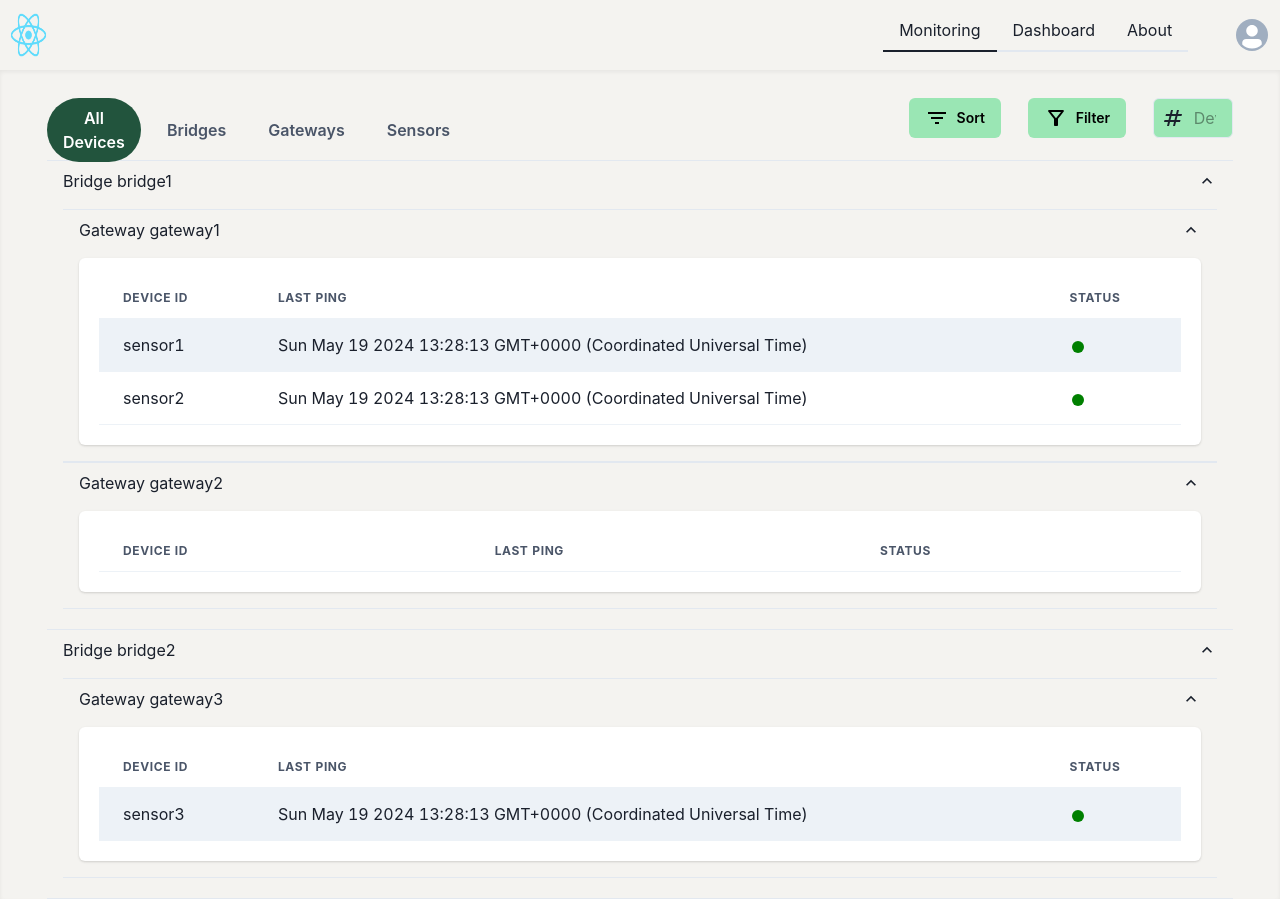
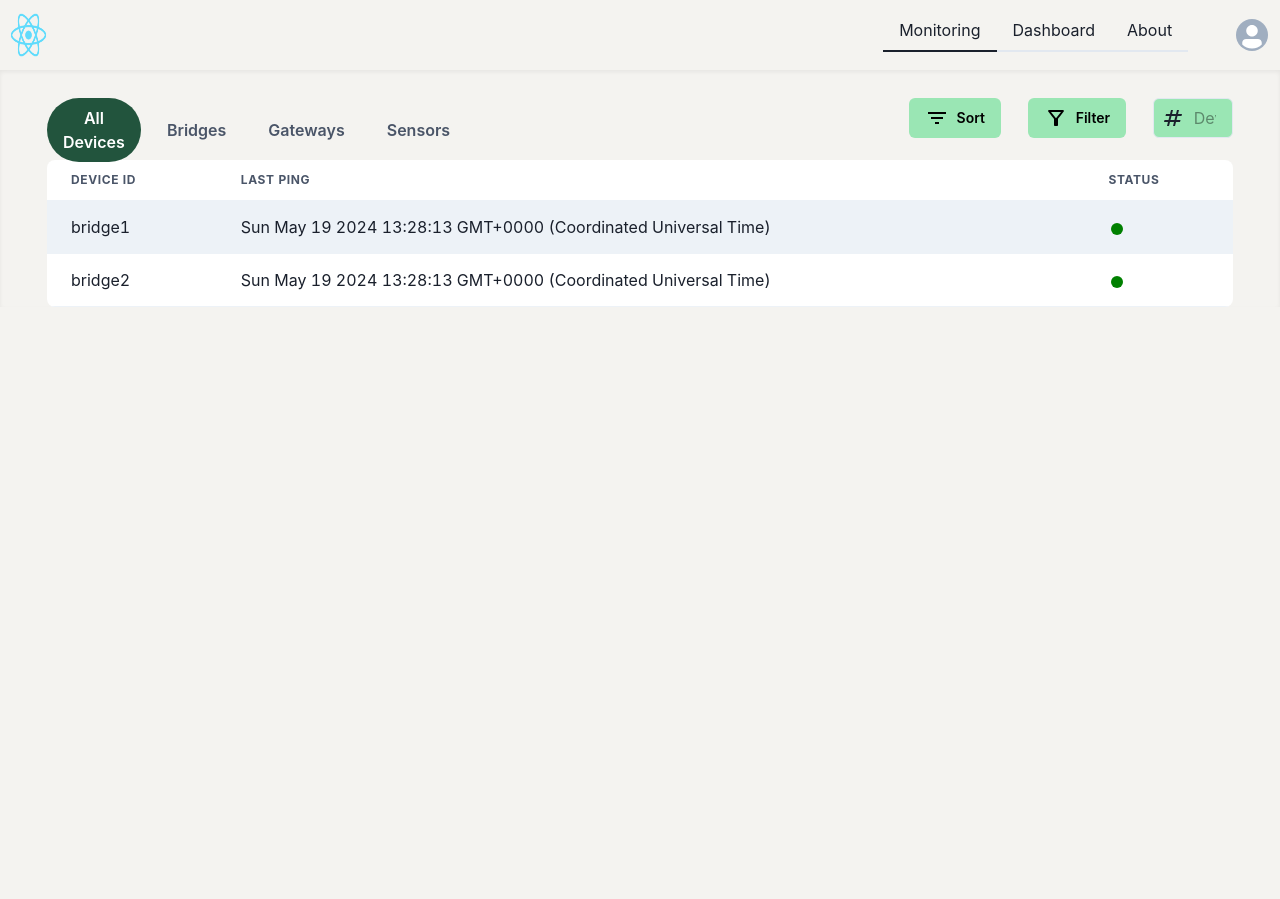
Before and after one commit to mikoMaz/monitoring-via-push-messages, a React (Create React App) app in the folder src/main/webclient/: page /monitoring in a window 1280 px wide. After the commit the page ends 800 px from the top, so only its background shows below. Built offline with nearby package versions, Linux system fonts and the light colour scheme.

Commit message:
single device view table

```diff
--- a/src/main/webclient/src/components/layout/button-with-icon.tsx
+++ b/src/main/webclient/src/components/layout/button-with-icon.tsx
@@ -1,5 +1,4 @@
-import { Button, ButtonProps, theme } from "@chakra-ui/react";
-import { IUIProps } from "../app-main/app-main";
+import { Button, ButtonProps } from "@chakra-ui/react";
 import { appProps } from "../../config/config";
 
 interface IButtonWithIconProps {
--- a/src/main/webclient/src/components/layout/monitoring-tables/all-devices-view/all-devices-view.tsx
+++ b/src/main/webclient/src/components/layout/monitoring-tables/all-devices-view/all-devices-view.tsx
@@ -2,8 +2,7 @@ import { Accordion } from "@chakra-ui/react";
 import { DeviceModel } from "../../../../types/deviceModel";
 import { BridgeRowView } from "./components/bridge-row-view";
 
-export const AllDevicesView = (model: DeviceModel) => {
-
+export const AllDevicesView = ({ model }: { model: DeviceModel }) => {
   return (
     <Accordion defaultIndex={[0, 1]} allowMultiple>
       {model.bridges.map((bridge) => {
--- a/src/main/webclient/src/components/layout/monitoring-tables/all-devices-view/components/sensors-table.tsx
+++ b/src/main/webclient/src/components/layout/monitoring-tables/all-devices-view/components/sensors-table.tsx
@@ -1,6 +1,4 @@
 import {
-  Card,
-  CardBody,
   Table,
   TableContainer,
   Tbody,
@@ -17,9 +15,7 @@ interface ISensorsTableProps {
 
 export const SensorsTable = ({ sensors }: ISensorsTableProps) => {
   return (
-    <Card>
-      <CardBody>
-        <TableContainer>
+    <TableContainer borderRadius="lg">
           <Table variant="striped" bg="white">
             <Thead>
               <Tr>
@@ -37,7 +33,5 @@ export const SensorsTable = ({ sensors }: ISensorsTableProps) => {
             </Tbody>
           </Table>
         </TableContainer>
-      </CardBody>
-    </Card>
   );
 };
--- /dev/null
+++ b/src/main/webclient/src/components/layout/monitoring-tables/single-device-view/components/device-row-view.tsx
@@ -0,0 +1,15 @@
+import { Td, Tr } from "@chakra-ui/react";
+import { IMonitoringDevice } from "../../../../../types/deviceModel";
+import { StatusDotIndicator } from "../../../status-dot-indicator";
+
+export const DeviceRowView = (device: IMonitoringDevice) => {
+  return (
+    <Tr key={device.id}>
+      <Td>{device.id}</Td>
+      <Td>{device.lastPinged.toString()}</Td>
+      <Td>
+        <StatusDotIndicator status={device.status} />
+      </Td>
+    </Tr>
+  );
+};
--- a/src/main/webclient/src/components/layout/monitoring-tables/single-device-view/single-device-view.tsx
+++ b/src/main/webclient/src/components/layout/monitoring-tables/single-device-view/single-device-view.tsx
@@ -1,5 +1,26 @@
+import { Table, TableContainer, Tbody, Th, Thead, Tr } from "@chakra-ui/react";
 import { IMonitoringDevice } from "../../../../types/deviceModel";
+import { DeviceRowView } from "./components/device-row-view";
 
-export const SingleDeviceView = (model: IMonitoringDevice[]) => {
-
-}
+export const SingleDeviceView = ({ model }: { model: IMonitoringDevice[] }) => {
+  return (
+    <TableContainer borderRadius="lg">
+      <Table variant="striped" bg="white">
+        <Thead>
+          <Tr>
+            <Th>Device ID</Th>
+            <Th>Last Ping</Th>
+            <Th>Status</Th>
+          </Tr>
+        </Thead>
+        <Tbody>
+          <>
+            {model.map((device) => {
+              return <DeviceRowView {...device} />;
+            })}
+          </>
+        </Tbody>
+      </Table>
+    </TableContainer>
+  );
+};
--- a/src/main/webclient/src/components/monitoring-page/components/filter-section-buttons.tsx
+++ b/src/main/webclient/src/components/monitoring-page/components/filter-section-buttons.tsx
@@ -1,8 +1,6 @@
 import {
-  Button,
   Grid,
   GridItem,
-  IconProps,
   Input,
   InputGroup,
   InputLeftElement,
--- a/src/main/webclient/src/components/monitoring-page/monitoring-page.tsx
+++ b/src/main/webclient/src/components/monitoring-page/monitoring-page.tsx
@@ -13,6 +13,7 @@ import { FilterSectionContainer } from "./components/filter-section-container";
 import { ViewTypeSelectionTabs } from "./components/view-type-selection-tabs";
 import { IUIProps } from "../app-main/app-main";
 import { FilterSectionButtons } from "./components/filter-section-buttons";
+import { SingleDeviceView } from "../layout/monitoring-tables/single-device-view/single-device-view";
 
 export const MonitoringPage = ({ ...ui }: IUIProps) => {
   const [filteringHeigth, setFilteringHeigth] =
@@ -56,7 +57,8 @@ export const MonitoringPage = ({ ...ui }: IUIProps) => {
           <FilterSectionContainer heigth={filteringHeigth} />
         </GridItem>
         <GridItem className="monitoring-content-view">
-          <AllDevicesView {...deviceModel} />
+          {/* <AllDevicesView {...deviceModel} /> */}
+          <SingleDeviceView model={deviceModel.bridges}/>
         </GridItem>
       </Grid>
     </Box>
```
